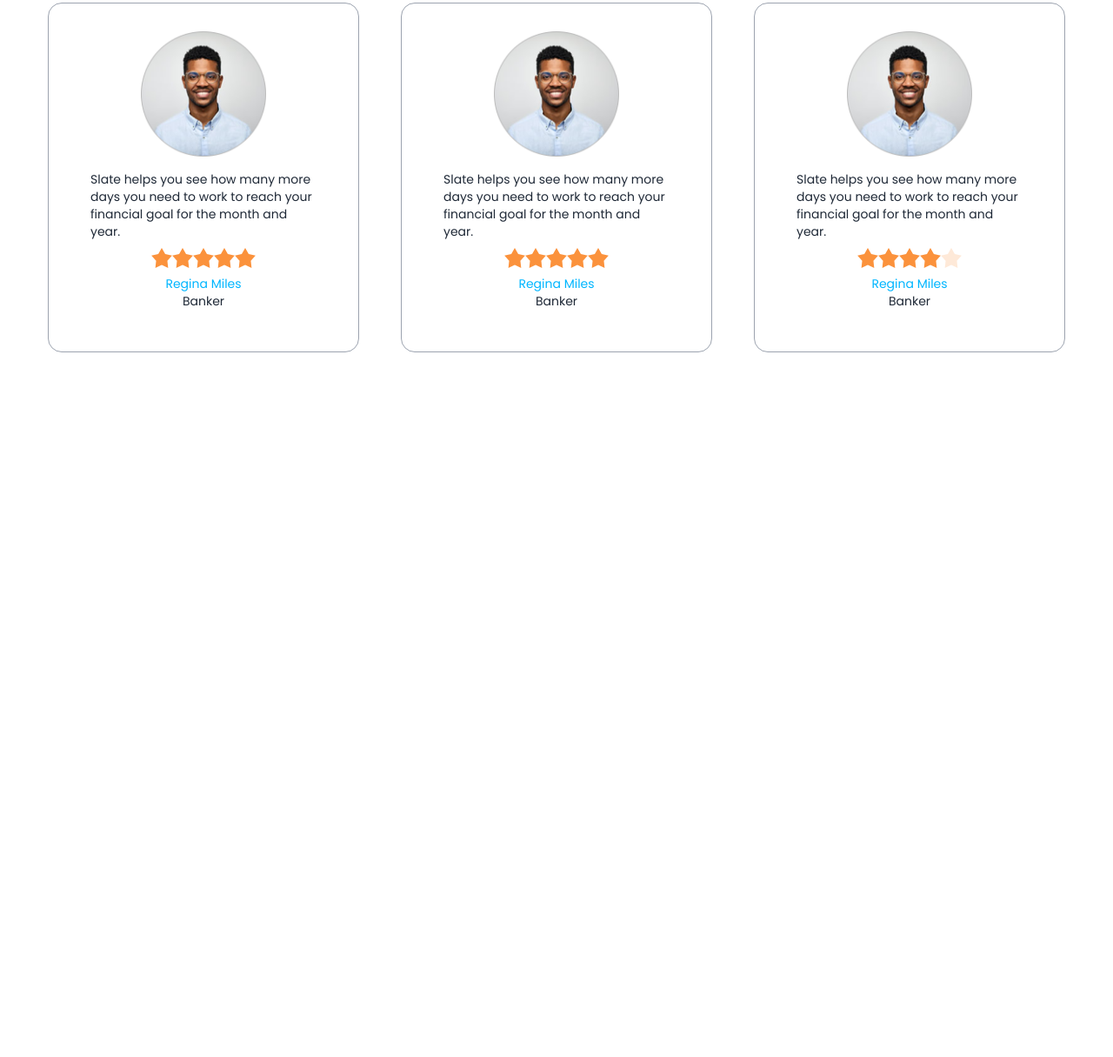
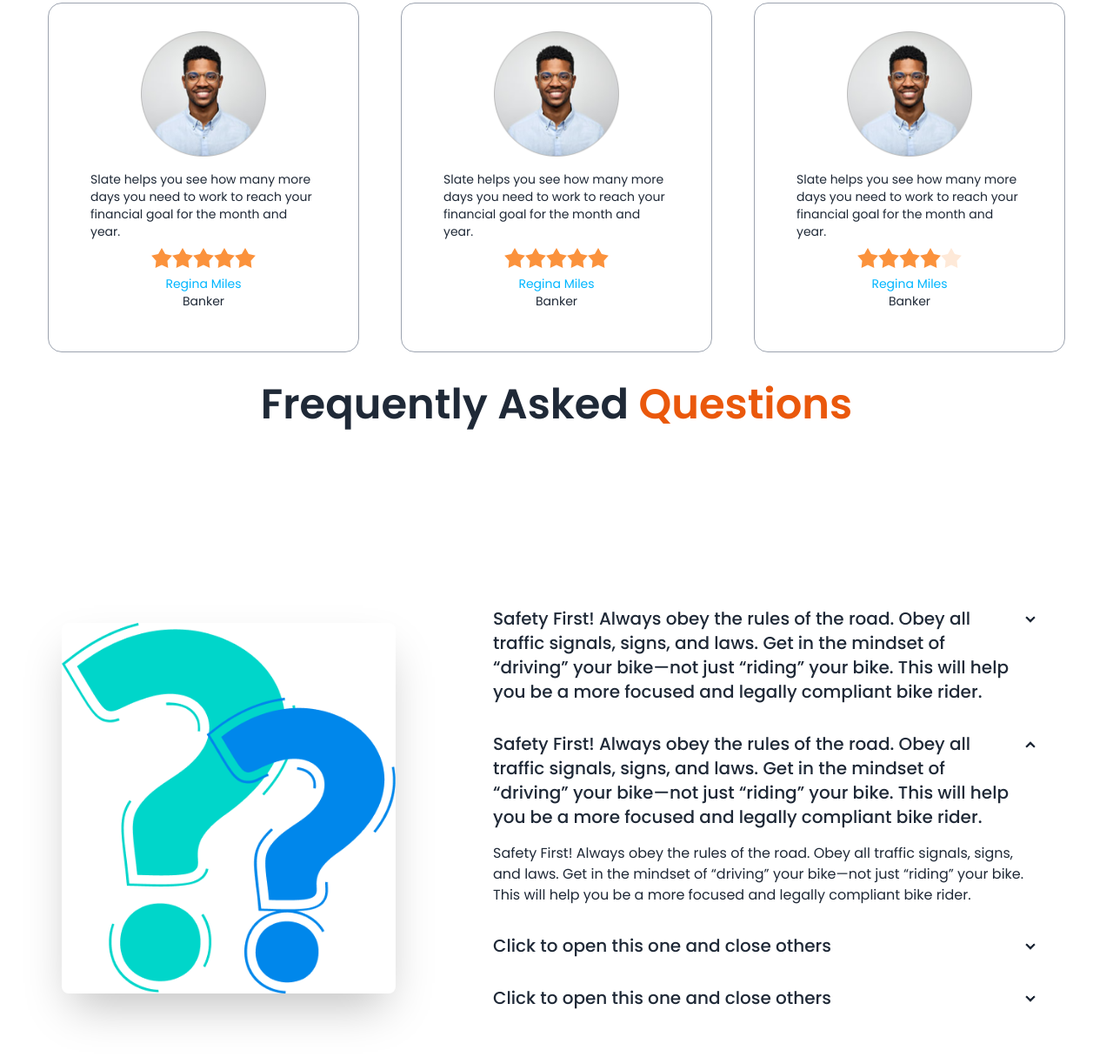
Before and after one commit to Jaman-Shah/biker-zone-site, a plain HTML site: page index.html in a window 1280 px wide. Shown: the part 1163-2378 px from the top of the page at 87% size. Before the commit the page ends 1568 px from the top, so only its background shows below. Drawn offline with nearby package versions, Linux system fonts and the light colour scheme.

Commit message:
faq section finished

```diff
--- a/index.html
+++ b/index.html
@@ -249,7 +249,7 @@
 
 
       <!-- happy clients section  -->
-      <section>
+      <section class="my-9">
         <h1 class="mb-10 text-5xl font-semibold text-center capitalize">Happy <span class="text-orange-600">client says</span></h1>
         <div class="grid grid-cols-1 gap-12 md:grid-cols-2 lg:grid-cols-3">
          <!-- first review  -->
@@ -321,6 +321,54 @@
           </div>
         </div>
       </section>
+
+      <!-- questions section  -->
+      <section>
+        <h1 class="mb-10 text-5xl font-semibold text-center capitalize">Frequently Asked <span class="text-orange-600">Questions</span></h1>
+        <div class="min-h-screen hero ">
+          <div class="flex-col hero-content lg:flex-row lg:gap-24">
+            <img src="./images/others/faq.png " class="max-w-sm rounded-lg shadow-2xl" />
+            <div>
+              <div class="collapse collapse-arrow ">
+            <input type="radio" name="my-accordion-2" checked="checked" />
+            <div class="text-xl font-medium collapse-title">
+              Safety First! Always obey the rules of the road. Obey all traffic signals, signs, and laws. Get in the mindset of “driving” your bike—not just “riding” your bike. This will help you be a more focused and legally compliant bike rider.
+            </div>
+            <div class="collapse-content">
+              <p>Safety First! Always obey the rules of the road. Obey all traffic signals, signs, and laws. Get in the mindset of “driving” your bike—not just “riding” your bike. This will help you be a more focused and legally compliant bike rider. </p>
+            </div>
+          </div>
+          <div class="collapse collapse-arrow ">
+        <input type="radio" name="my-accordion-2" checked="checked" />
+        <div class="text-xl font-medium collapse-title">
+          Safety First! Always obey the rules of the road. Obey all traffic signals, signs, and laws. Get in the mindset of “driving” your bike—not just “riding” your bike. This will help you be a more focused and legally compliant bike rider.
+        </div>
+        <div class="collapse-content">
+          <p>Safety First! Always obey the rules of the road. Obey all traffic signals, signs, and laws. Get in the mindset of “driving” your bike—not just “riding” your bike. This will help you be a more focused and legally compliant bike rider. </p>
+        </div>
+      </div>
+      <div class="collapse collapse-arrow ">
+        <input type="radio" name="my-accordion-2" />
+        <div class="text-xl font-medium collapse-title">
+          Click to open this one and close others
+        </div>
+            <div class="collapse-content">
+              <p>hello</p>
+            </div>
+          </div>
+          <div class="collapse collapse-arrow ">
+              <input type="radio" name="my-accordion-2" />
+              <div class="text-xl font-medium collapse-title">
+                Click to open this one and close others
+              </div>
+              <div class="collapse-content">
+                <p>hello</p>
+              </div>
+            </div>
+            </div>
+          </div>
+        </div>
+      </section>
     </main>
     <footer></footer>
   </body>
```
